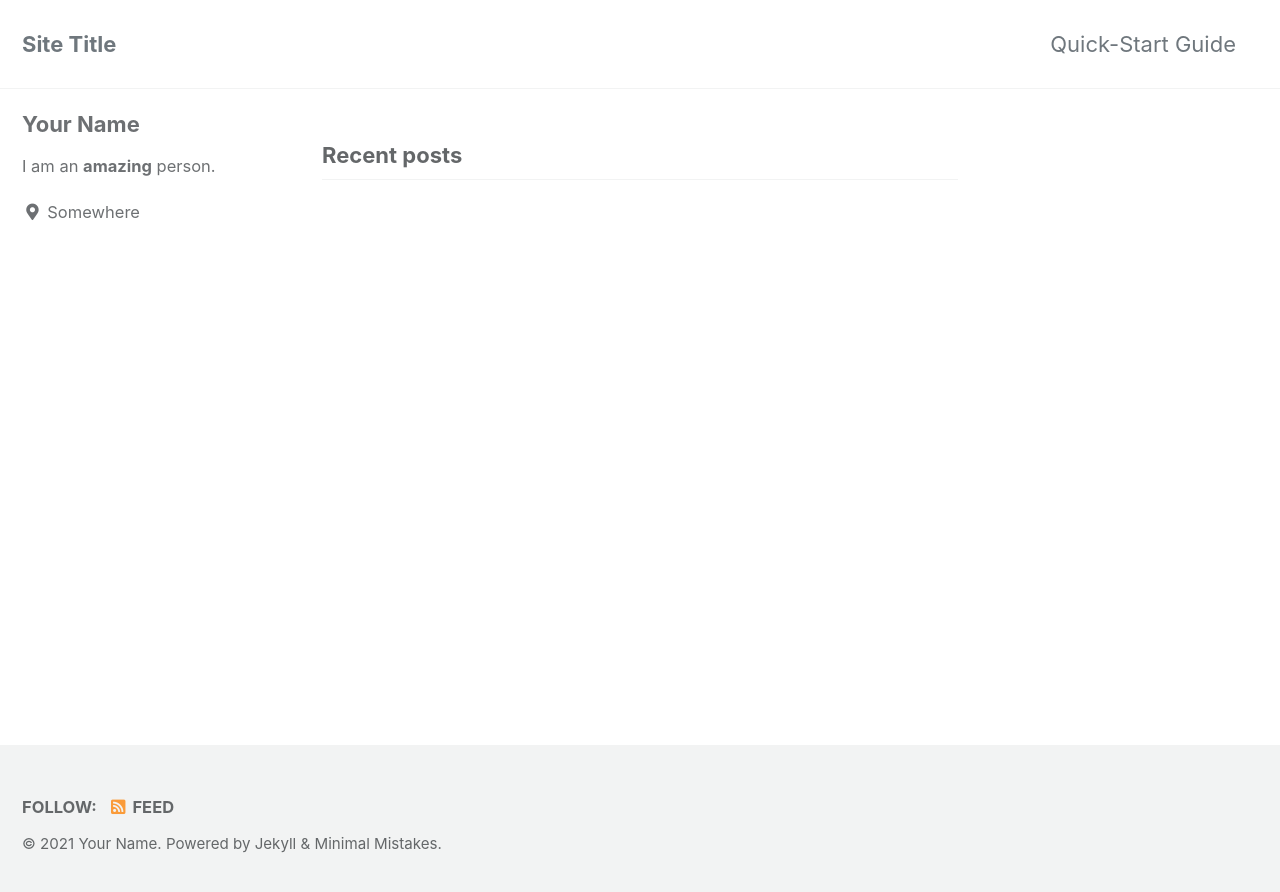
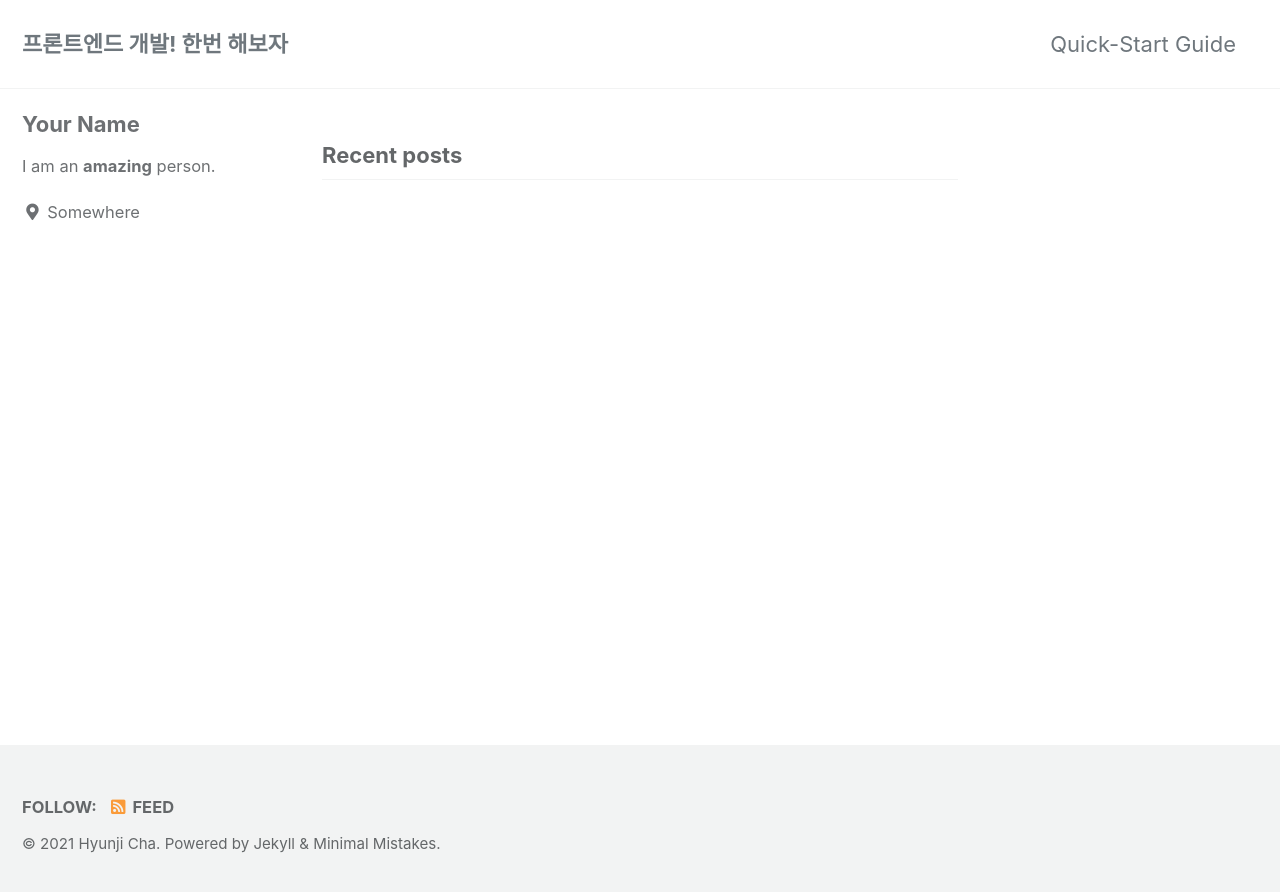
Before and after one commit to hyunji3190/hyunji3190-github.io, a Jekyll site: the page built from index.html, in a window 1280 px wide. Shown: the top 892 px of the page. Built offline with Jekyll 4.4.1, drawn with Linux system fonts in a browser that asks for light colours; cached includes are drawn as plain includes; the list of posts is cut into pages by our own code.

Commit message:
Update _config.yml

```diff
--- a/_config.yml
+++ b/_config.yml
@@ -16,11 +16,11 @@ minimal_mistakes_skin    : "default" # "air", "aqua", "contrast", "dark", "dirt"
 
 # Site Settings
 locale                   : "en-US"
-title                    : "Site Title"
+title                    : "프론트엔드 개발! 한번 해보자"
 title_separator          : "-"
 subtitle                 : # site tagline that appears below site title in masthead
-name                     : "Your Name"
-description              : "An amazing website."
+name                     : "Hyunji Cha"
+description              : "B.A., University of California, San Diego (Economics), 2015 / M.S., KAIST(the Korea Advanced Institute of Science and Technology) Computer Science, 2020"
 url                      :  "https://hyunji3190.github.io"
 baseurl                  : # the subpath of your site, e.g. "/blog"
 repository               : # GitHub username/repo-name e.g. "mmistakes/minimal-mistakes"
```
